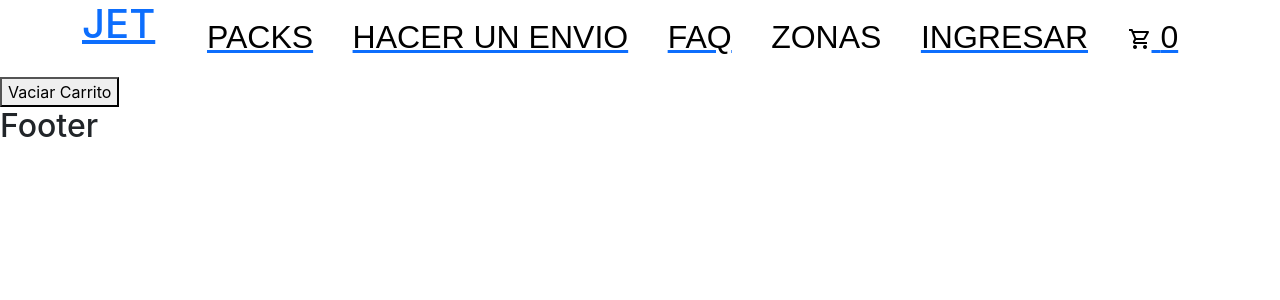
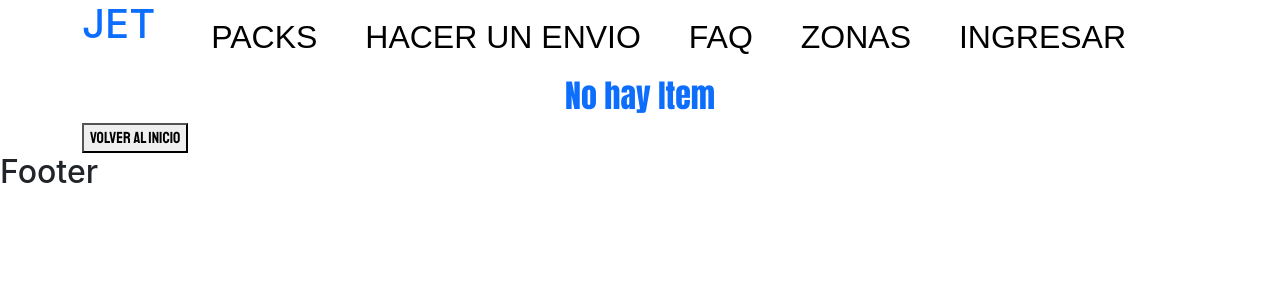
Before and after one commit to FxIvan/delivery-jet, a React (Create React App) app: page /carrito in a window 1280 px wide. Shown: the top 300 px of the page. Built offline with nearby package versions, Linux system fonts and the light colour scheme; a web font is replaced by a local one.

Commit message:
terminando de implementar useContext y Tecnica de rendering

```diff
--- a/public/index.html
+++ b/public/index.html
@@ -32,7 +32,11 @@
     -->
 
    <link href="https://cdn.jsdelivr.net/npm/bootstrap@5.1.3/dist/css/bootstrap.min.css" rel="stylesheet" integrity="sha384-1BmE4kWBq78iYhFldvKuhfTAU6auU8tT94WrHftjDbrCEXSU1oBoqyl2QvZ6jIW3" crossorigin="anonymous">
+    <!-- Google Fonts-->
 
+    <link rel="preconnect" href="https://fonts.googleapis.com">
+    <link rel="preconnect" href="https://fonts.gstatic.com" crossorigin>
+    <link href="https://fonts.googleapis.com/css2?family=Anton&family=Exo+2&family=Fjalla+One&family=Staatliches&display=swap" rel="stylesheet">
 
     <title>JET | Delivery</title>
   </head>
--- a/src/App.js
+++ b/src/App.js
@@ -1,4 +1,4 @@
-import React, { useState } from "react";
+import React, { useState,useContext } from "react";
 import { NavBar } from "./components/NavBar/NavBar";
 import { ItemListContainer } from "../src/components/itemListContainer/ItemListContainer";
 import { ItemDetailContainer } from "./components/ItemDetailContainer/ItemDeatilContainer";
--- a/src/components/CartContext/CartContext.js
+++ b/src/components/CartContext/CartContext.js
@@ -8,7 +8,6 @@ export const CartProvider = ({children}) =>{
 
   const [carrito,setCarrito] = useState([])
 
-  console.log(carrito)
 
   const agregarAlCarrito=(item)=>{
     setCarrito([...carrito,item]) //agrega lo que agrego anteriormente mas que lo agrega actualmente
@@ -23,7 +22,12 @@ export const CartProvider = ({children}) =>{
   }
 
   const totalCompra = () =>{
-      return carrito.reduce((acc,val)=> acc + val.price * val.clicks,0)
+      return carrito.reduce((acc,val)=>{
+
+        return(
+        acc + val.Price * val.clicks
+        )
+      },0)
   }
 
   const isInCart = (id) =>{
@@ -34,6 +38,7 @@ export const CartProvider = ({children}) =>{
     return carrito.reduce((acc,val)=> acc + val.clicks,0)
   }
 
+  console.log(children)
     return(
         <CartContext.Provider value={{
             carrito,
--- a/src/components/CartView/CartView.js
+++ b/src/components/CartView/CartView.js
@@ -1,26 +1,55 @@
-import React,{useState,useContext} from 'react'
-import { CartContext } from '../CartContext/CartContext'
-import {BsFillTrashFill} from 'react-icons/bs'
+import React, { useState, useContext } from "react";
+import { CartContext } from "../CartContext/CartContext";
+import { BsFillTrashFill } from "react-icons/bs";
+import { Link } from "react-router-dom";
+import './css/cartview.css'
 
-export const CartView = () =>{
-    const {totalCompra,carrito,vaciarCarrito,removerCarrito} = useContext(CartContext)
-    console.log(carrito)
-    return(
-        <div>
-            {
-                carrito.map(prod=>{
-                    return(
-                    <div>
-                        <h1>{prod.title}</h1>
-                        <h2>{prod.Price}</h2>
-                        <span>{prod.clicks}</span>
-                        <button type="button" className="btn btn-danger" onClick={()=>removerCarrito(prod.id)}><BsFillTrashFill/></button>
-                    </div>
-                    )
-                })
-            }
+export const CartView = () => {
+  const {
+    totalCompra,
+    carrito,
+    vaciarCarrito,
+    removerCarrito,
+    totalCantidad,
+  } = useContext(CartContext);
 
-            <button type="button" onClick={vaciarCarrito}>Vaciar Carrito</button>
+  return (
+    <div>
+      {totalCantidad() === 0 ? (
+        <div className=" container cartview-container">
+          <Link to="/" style={{ textDecoration: 'none' }}>
+
+            <h2 className="">No hay Item</h2>
+            <button type="button">Volver Al Inicio</button>
+          </Link>
         </div>
-    )
-}
+      ) : (
+        <div className="container">
+          {carrito.map((prod) => {
+            return (
+              <div className="d-flex">
+                <div className="mx-4">
+                <h2>{prod.title}</h2>
+                <img width="20" src={prod.pictureURL}/>
+                <h2>Precio:  {prod.Price}</h2>
+                <span>Cantidad:  {prod.clicks}</span>
+                </div>
+                <div className="mt-2">
+                  <button
+                    type="button"
+                    className="btn btn-danger"
+                    onClick={() => removerCarrito(prod.id)}
+                  >
+                    <BsFillTrashFill />
+                  </button>
+                </div>
+              </div>
+            );
+          })}
+          <button onClick={() => vaciarCarrito()} className="btn btn-danger ms-4 mt-4">Vaciar Carrito</button>
+          <h3 className="mt-4">Total:{totalCompra()}</h3>
+        </div>
+      )}
+    </div>
+  );
+};
--- /dev/null
+++ b/src/components/CartView/css/cartview.css
@@ -0,0 +1,24 @@
+Link{
+    text-decoration: none;
+}
+
+.cartview-container img{
+    width: 10%;
+}
+.cartview-container h2{
+    font-family: 'Anton', sans-serif;
+    text-decoration: none;
+    text-align: center;
+}
+.cartview-container h3{
+    font-family: 'Fjalla One', sans-serif;
+}
+
+.cartview-container span{
+    font-family: 'Exo 2', sans-serif;
+    font-size: 4vh;
+}
+
+.cartview-container button{
+    font-family: 'Staatliches', cursive;
+}
--- a/src/components/Item/Item.js
+++ b/src/components/Item/Item.js
@@ -1,15 +1,33 @@
-import React,{useState} from "react";
+import React,{useContext, useState} from "react";
 import { Link } from "react-router-dom";
+import { CartContext } from "../CartContext/CartContext";
 import { ItemCount } from "../ItemCount/ItemCount";
 
 export const Item = ({ stocks }) => {
 
+  const {agregarAlCarrito} = useContext(CartContext)
   const [clicks,setClicks] = useState(1)
 
   //Carrito
   const [agregar,setAgregado] = useState(false)
 
+
   const handleAgregar = () =>{
+    if(clicks > 0){
+      agregarAlCarrito({
+        id:stocks.id,// es igual a id : id
+        title:stocks.title, //es igual a title:title --> propiedad:valor
+        envios:stocks.envios,
+        peso:stocks.peso,
+        duracion:stocks.duracion,
+        Price:stocks.Price,
+        pictureURL:stocks.pictureURL,
+        clicks //este es la cantidad que queremos osea es como el stock que quiere el usuario
+      })
+      setAgregado(true)
+    }
+
+    /*
     console.log('Item Agregado',{
       id:stocks.id,// es igual a id : id
       title:stocks.title, //es igual a title:title --> propiedad:valor
@@ -21,7 +39,9 @@ export const Item = ({ stocks }) => {
       clicks //este es la cantidad que queremos osea es como el stock que quiere el usuario
     })
     setAgregado(true) //para que aparezca el boton Terminar Compra cuando apretemos Agregar
+    */
   }
+
 
 
   return (
@@ -31,7 +51,7 @@ export const Item = ({ stocks }) => {
           <div className="targetCarrito text-center col-md-4" key={stocks.id}>
             <div className="">
               <div>
-              <Link to={`/item/${stocks.id}`}>
+              <Link to={`/item/${stocks.id}`} style={{ textDecoration: 'none' }}>
                 <h2>{stocks.title}</h2>
               </Link>
                 <img src={stocks.pictureURL} alt="moneda" />
@@ -65,7 +85,7 @@ export const Item = ({ stocks }) => {
             </div>
 
             {!agregar ?  <ItemCount stock={stocks.stock} clicks={clicks} setClicks={setClicks} onAdd={handleAgregar} />
-                          : <Link to='/carrito'>Terminar mi compra</Link>
+                          : <Link to='/carrito' style={{ textDecoration: 'none' }}>Terminar mi compra</Link>
           }
           </div>
 
--- a/src/components/ItemDetail/ItemDetail.js
+++ b/src/components/ItemDetail/ItemDetail.js
@@ -30,7 +30,7 @@ export const ItemDetail = ({ id,title,envios,peso,duracion,Price,pictureURL,cate
             <div className="">
               <div>
 
-              <Link to={`/item/${id}`}>
+              <Link to={`/item/${id}`} style={{ textDecoration: 'none' }}>
                 <h2>{title}</h2>
               </Link>
 
@@ -64,7 +64,7 @@ export const ItemDetail = ({ id,title,envios,peso,duracion,Price,pictureURL,cate
               <h2>{Price}$</h2>
             </div>
             {!isInCart(id) ?  <ItemCount stock={stock} clicks={clicks} setClicks={setClicks} onAdd={handleAgregar} />
-                          : <Link to='/carrito'>Terminar mi compra</Link>
+                          : <Link to='/carrito' style={{ textDecoration: 'none' }}>Terminar mi compra</Link>
           }
           </div>
 
--- a/src/components/NavBar/NavBar.js
+++ b/src/components/NavBar/NavBar.js
@@ -7,7 +7,7 @@ import './navBar.css'
 export const NavBar = () =>{
     return(
         <div className="container d-flex">
-            <Link to='/'><h1>JET</h1></Link>
+            <Link to='/' style={{ textDecoration: 'none' }}><h1>JET</h1></Link>
             <Menu/>
         </div>
     )
--- a/src/components/NavBar/menus.js
+++ b/src/components/NavBar/menus.js
@@ -1,24 +1,30 @@
-import React from 'react'
+import React, { useContext } from 'react'
 import './menus.css'
 import {CartWidget} from '../cartWidget/CartWidget'
 import { Link } from 'react-router-dom'
+import { CartContext } from '../CartContext/CartContext'
 
 export const Menu = () =>{
+
+    const {carrito} = useContext(CartContext)
+
+
     return(
         <nav className="navGeneral">
                 <ul className="d-flex justify-content-around dropdownMenu">
-                <Link to="packs"><li><a href="/ruta">PACKS</a></li></Link>
-                <Link to="hacer-envio"><li><a href="/ruta">HACER UN ENVIO</a></li></Link>
-                <Link to="faq"><li><a href="/ruta">FAQ</a></li></Link>
+                <Link to="packs" style={{ textDecoration: 'none' }}><li><a href="/ruta">PACKS</a></li></Link>
+                <Link to="hacer-envio" style={{ textDecoration: 'none' }}><li><a href="/ruta">HACER UN ENVIO</a></li></Link>
+                <Link to="faq" style={{ textDecoration: 'none' }}><li><a href="/ruta">FAQ</a></li></Link>
                 <li className="btndropDownSecond">ZONAS
                         <ul className="dropdownMenuSecond">
-                            <Link to="sur"><li><a href="/ruta">SUR</a></li></Link>
-                            <Link to="caba"><li><a href="/ruta">CABA</a></li></Link>
-                            <Link to="norte"><li><a href="/ruta">NORTE</a></li></Link>
+                            <Link to="sur" style={{ textDecoration: 'none' }}><li><a href="/ruta">SUR</a></li></Link>
+                            <Link to="caba" style={{ textDecoration: 'none' }}><li><a href="/ruta">CABA</a></li></Link>
+                            <Link to="norte" style={{ textDecoration: 'none' }}><li><a href="/ruta">NORTE</a></li></Link>
                         </ul>
                 </li>
-                <Link to="login"><li><a href="./ingresar">INGRESAR</a></li></Link>
-                <Link to="carrito"><li> <CartWidget/> </li></Link>
+                <Link to="login" style={{ textDecoration: 'none' }}><li><a href="./ingresar">INGRESAR</a></li></Link>
+                <Link to="carrito" style={{ textDecoration: 'none' }}><li> <CartWidget/> </li></Link>
+
                 </ul>
             </nav>
     )
--- a/src/components/cartWidget/CartWidget.js
+++ b/src/components/cartWidget/CartWidget.js
@@ -3,13 +3,11 @@ import { CartContext, CartProvider } from '../CartContext/CartContext'
 import carrito from './img/carrito.png'
 
 
-export const CartWidget = ({props}) =>{
-
+export const CartWidget = () =>{
     const {totalCantidad} = useContext(CartContext)
-
     return(
-        <div>
-            <a href="./shop"><img src={carrito} alt="carrito"/> <span>{props}</span></a>
+        <div className={totalCantidad() === 0 ? "d-none" : ""}>
+            <a href="./shop"><img src={carrito} alt="carrito"/></a>
             <span>{totalCantidad()}</span>
         </div>
     )
```
